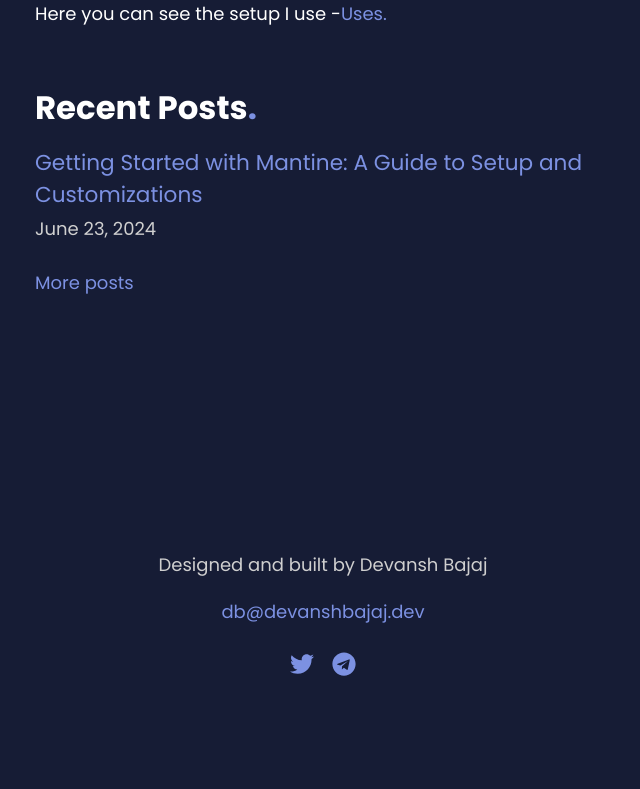
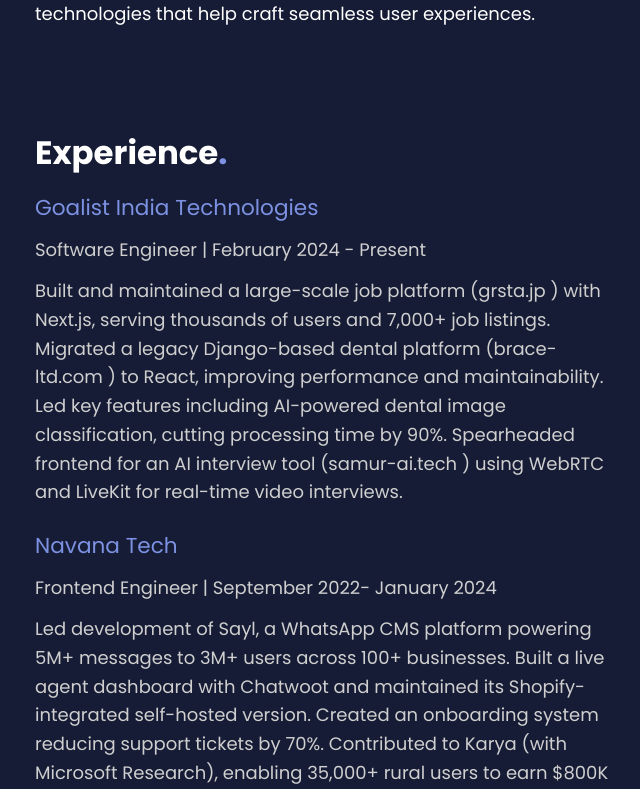
Before and after one commit to DevanshBajaj/Nextjs-portfolio, a Next.js app: page / in a window 1280 px wide. Shown: the part 811-1600 px from the top of the page, without its empty margins (317-957 px from the left). Before the commit the page ends 1531 px from the top, so only its background shows below. Built offline with nearby package versions, Linux system fonts and the light colour scheme.

Commit message:
feat: integrate experience section

```diff
--- a/pages/index.js
+++ b/pages/index.js
@@ -13,16 +13,38 @@ const Layout = dynamic(
 
 export async function getStaticProps() {
 	const allPostsData = getSortedPostsData();
+	const experienceList = [
+		{
+			id: 1,
+			company: "Goalist India Technologies",
+			position: "Software Engineer",
+			date: "February 2024 - Present",
+			companyUrl: "https://goalist.co.jp/",
+			description: `Built and maintained a large-scale job platform (grsta.jp
+) with Next.js, serving thousands of users and 7,000+ job listings. Migrated a legacy Django-based dental platform (brace-ltd.com
+) to React, improving performance and maintainability. Led key features including AI-powered dental image classification, cutting processing time by 90%. Spearheaded frontend for an AI interview tool (samur-ai.tech
+) using WebRTC and LiveKit for real-time video interviews.`,
+		},
+		{
+			id: 2,
+			company: "Navana Tech",
+			position: "Frontend Engineer",
+			date: "September 2022- January 2024",
+			companyUrl: "https://navana.ai/",
+			description: `Led development of Sayl, a WhatsApp CMS platform powering 5M+ messages to 3M+ users across 100+ businesses. Built a live agent dashboard with Chatwoot and maintained its Shopify-integrated self-hosted version. Created an onboarding system reducing support tickets by 70%. Contributed to Karya (with Microsoft Research), enabling 35,000+ rural users to earn $800K through 35M+ tasks. Built internal tools to help data scientists validate regional speech data.`,
+		},
+	];
 	return {
 		props: {
 			allPostsData,
+			experienceList,
 		},
 	};
 }
 
-export default function Home({ allPostsData }) {
+export default function Home({ allPostsData, experienceList }) {
 	return (
-        <Layout home>
+		<Layout home>
 			<Head>
 				<title>Devansh Bajaj</title>
 			</Head>
@@ -31,28 +53,61 @@ export default function Home({ allPostsData }) {
 					About Me<span className={utilStyles.accentLink}>.</span>
 				</h2>
 				<p>
-					I&#39;m a Frontend developer based in Ghaziabad, India. I have a
-					passion for building web applications and designing beautiful user
-					interfaces.
+					I&#39;m a Software Engineer based in Delhi, India, with over 3 years
+					of professional experience in Frontend Development. I specialize in
+					building responsive, accessible, and user-friendly web applications
+					using technologies like React, JavaScript, TypeScript, and Next.js.
+					<br />
+					{/* I&#39;ve worked on large-scale platforms in industries ranging from
+					job-tech to healthcare and AI. At Goalist India, I’ve led frontend
+					development for platforms like grsta.jp and samur-ai.tech, integrating
+					tools like WebRTC and LiveKit to deliver real-time experiences. My
+					previous work at Navana Tech involved building scalable solutions for
+					WhatsApp-based marketing and data collection platforms supporting
+					millions of users. */}
+					<br />
+					In addition to coding, I&#39;m currently expanding my skills in
+					backend development with Node.js, and I love exploring new
+					technologies that help craft seamless user experiences.
 					<br />
 					<br />
-					Recently I&#39;ve been working with technologies like Javascript,
-					React, Next.js and I&#39;m currently learning Node.js. I also love
-					working with tools like Figma for designing.
-					<br />
-					<br />
-					Here you can see the setup I use -
+					{/* Here you can see the setup I use -
 					<Link href="/uses" className={utilStyles.accentLink}>
 						Uses.
-					</Link>
+					</Link> */}
 				</p>
+			</section>
+			<section className={`${utilStyles.paragraphMd} ${utilStyles.paddingLg}`}>
+				<h2 className={`${utilStyles.heading1Xl} ${utilStyles.paddingLg}`}>
+					Experience<span className={utilStyles.accentLink}>.</span>
+				</h2>
+				{experienceList?.map((experience) => (
+					<div key={experience.id}>
+						<ul className={utilStyles.list}>
+							<li className={utilStyles.listItem}>
+								<a
+									href={experience.companyUrl}
+									target="_blank"
+									rel="noopener noreferrer"
+									className={`${utilStyles.headingMd} ${utilStyles.paddingLg} ${utilStyles.accentLink}`}
+								>
+									{experience.company}
+								</a>
+								<p className={utilStyles.headingSm}>
+									{experience.position} | {experience.date}
+								</p>
+								<p className={utilStyles.headingSm}>{experience.description}</p>
+							</li>
+						</ul>
+					</div>
+				))}
 			</section>
 			<section className={`${utilStyles.headingMd} ${utilStyles.paddingLg}`}>
 				<h2 className={utilStyles.heading1Xl}>
 					Recent Posts<span className={utilStyles.accentLink}>.</span>
 				</h2>
 				<ul className={utilStyles.list}>
-					{allPostsData.slice(0, 1).map(({ id, date, title }) => (
+					{allPostsData.slice(0, 2).map(({ id, date, title }) => (
 						<li className={utilStyles.listItem} key={id}>
 							<Link href={`/posts/${id}`} className={utilStyles.accentLink}>
 								{title}
@@ -69,5 +124,5 @@ export default function Home({ allPostsData }) {
 				</Link>
 			</section>
 		</Layout>
-    );
+	);
 }
```
